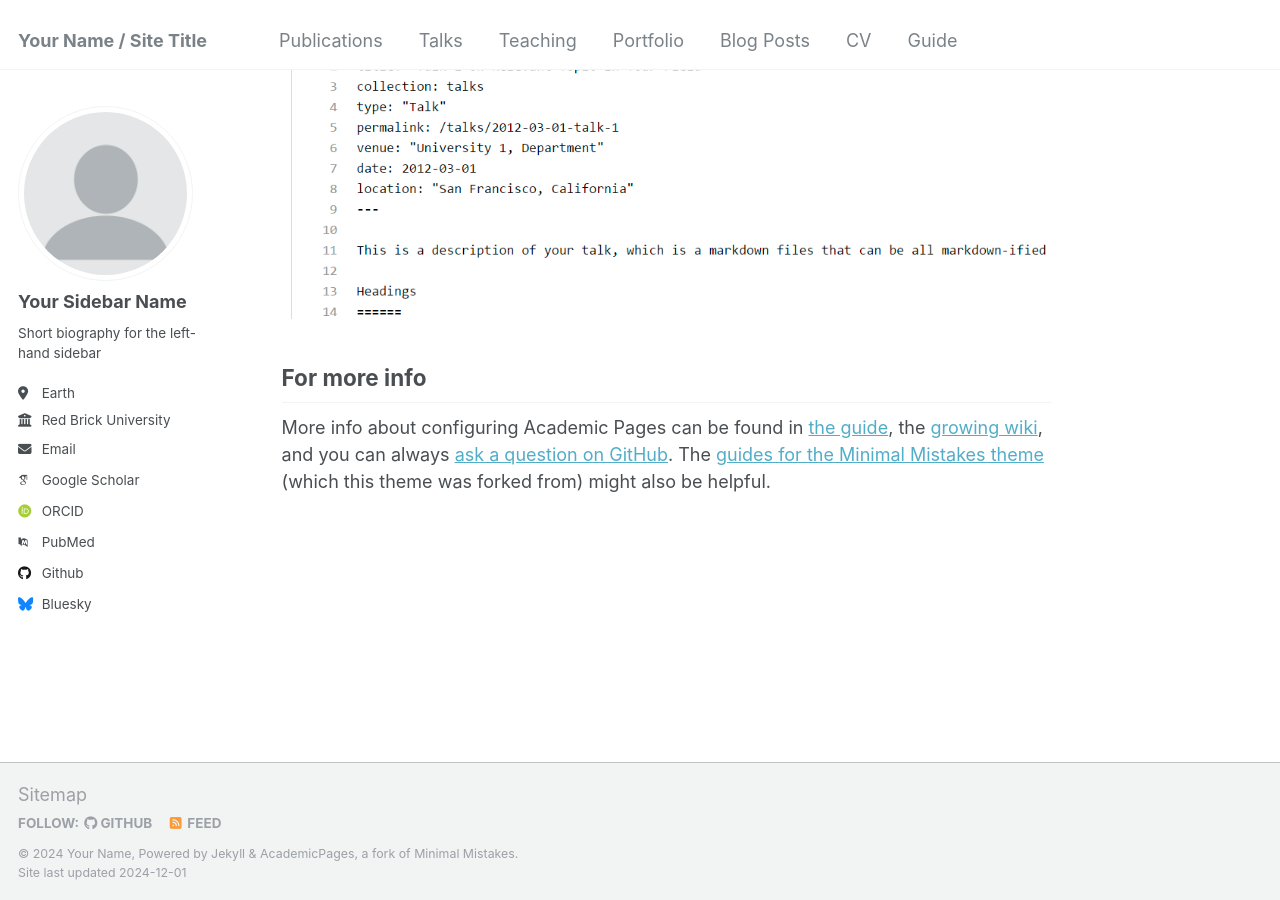
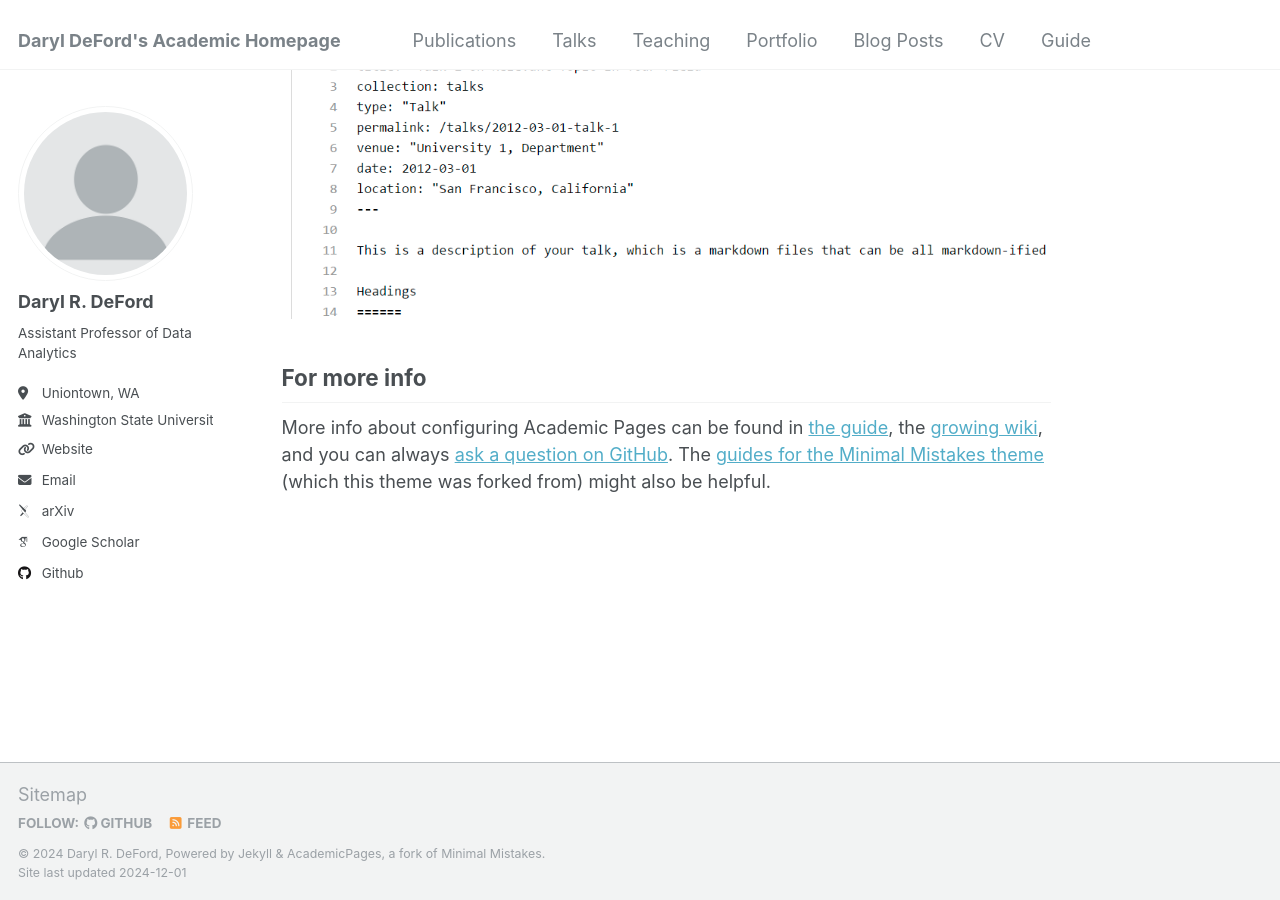
Before and after one commit to drdeford/drdeford.github.io, a Jekyll site: the page built from _pages/about.md, in a window 1280 px wide and 900 px high, scrolled down 2643 px. Built offline with Jekyll 4.4.1, drawn with Linux system fonts in a browser that asks for light colours; some web fonts are replaced.

Commit message:
Update _config.yml
initial homepage update

```diff
--- a/_config.yml
+++ b/_config.yml
@@ -8,9 +8,9 @@
 
 # Basic Site Settings
 locale                   : "en-US"
-title                    : "Your Name / Site Title"
+title                    : "Daryl DeFord's Academic Homepage"
 title_separator          : "-"
-name                     : &name "Your Name"
+name                     : &name "Daryl R. DeFord"
 description              : &description "personal description"
 url                      : https://academicpages.github.io # the base hostname & protocol for your site e.g. "https://[your GitHub username].github.io"
 baseurl                  : "" # the subpath of your site, e.g. "/blog"
@@ -22,21 +22,22 @@ repository               : "academicpages/academicpages.github.io"
 author:
   # Biographic information
   avatar           : "profile.png"
-  name             : "Your Sidebar Name"
+  name             : "Daryl R. DeFord"
   pronouns         : # example: "she/her"
-  bio              : "Short biography for the left-hand sidebar"
-  location         : "Earth"
-  employer         : "Red Brick University"
-  uri              : # URL
-  email            : "none@example.org"
+  bio              : "Assistant Professor of Data Analytics"
+  location         : "Uniontown, WA"
+  employer         : "Washington State University"
+  uri              : https://daryldeford.com
+  email            : "daryl.deford@wsu.edu"
 
   # Academic websites
-  arxiv            : # URL - Update with the correct link to your profile
-  googlescholar    : "https://scholar.google.com/citations?user=PS_CX0AAAAAJ"
+  arxiv            : "https://arxiv.org/search/?searchtype=author&query=DeFord%2C+D" # URL - Update with the correct link to your profile
+  googlescholar    : "https://scholar.google.com/citations?user=nE14CxwAAAAJ&hl=en"
+  mathscinet       : "https://mathscinet.ams.org/mathscinet/MRAuthorID/1035607"
   impactstory      : # URL
-  orcid            : "http://orcid.org/yourorcidurl"
+  orcid            : # "http://orcid.org/yourorcidurl"
   semantic         : # URL
-  pubmed           : "https://www.ncbi.nlm.nih.gov/pubmed/?term=john+snow"
+  pubmed           : # "https://www.ncbi.nlm.nih.gov/pubmed/?term=john+snow"
   researchgate     : # URL
   scopus           : # URL
 
@@ -44,12 +45,12 @@ author:
   bitbucket        : # Username - Update with your username on the site
   codepen          : # Username
   dribbble         : # Username
-  github           : "academicpages"
+  github           : "drdeford"
   kaggle           : # Username
   stackoverflow    : # User number or user number and name (i.e., use "1" or "1/jeff-atwood")
 
   # Social media
-  bluesky          : "bsky.app" # Replace this with you Bluesky username
+  bluesky          : # "bsky.app" # Replace this with you Bluesky username
   facebook         : # Username
   flickr           : # Username
   foursquare       : # Username
@@ -75,13 +76,13 @@ author:
   zhihu            : # Username
 
 # Publication Category - The following the list of publication categories and their headings
-publication_category:
-  books:
-    title: 'Books'
-  manuscripts:
-    title: 'Journal Articles'
-  conferences:
-    title: 'Conference Papers'
+#publication_category:
+#  books:
+#    title: 'Books'
+#  manuscripts:
+#    title: 'Journal Articles'
+#  conferences:
+#    title: 'Conference Papers'
 
 # Site Settings
 teaser                   :  # filename of teaser fallback teaser image placed in /images/, .e.g. "500x300.png"
```
